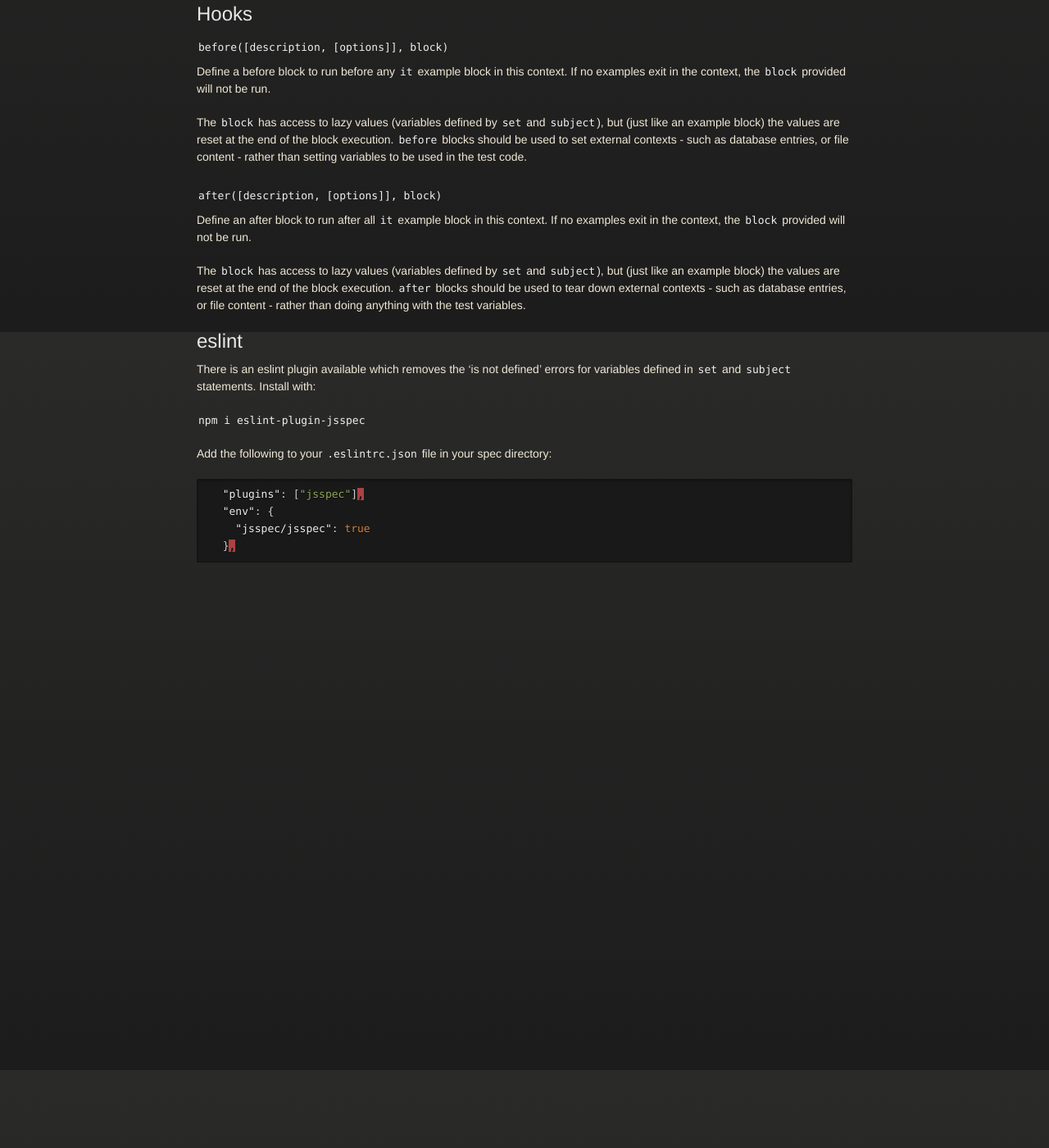
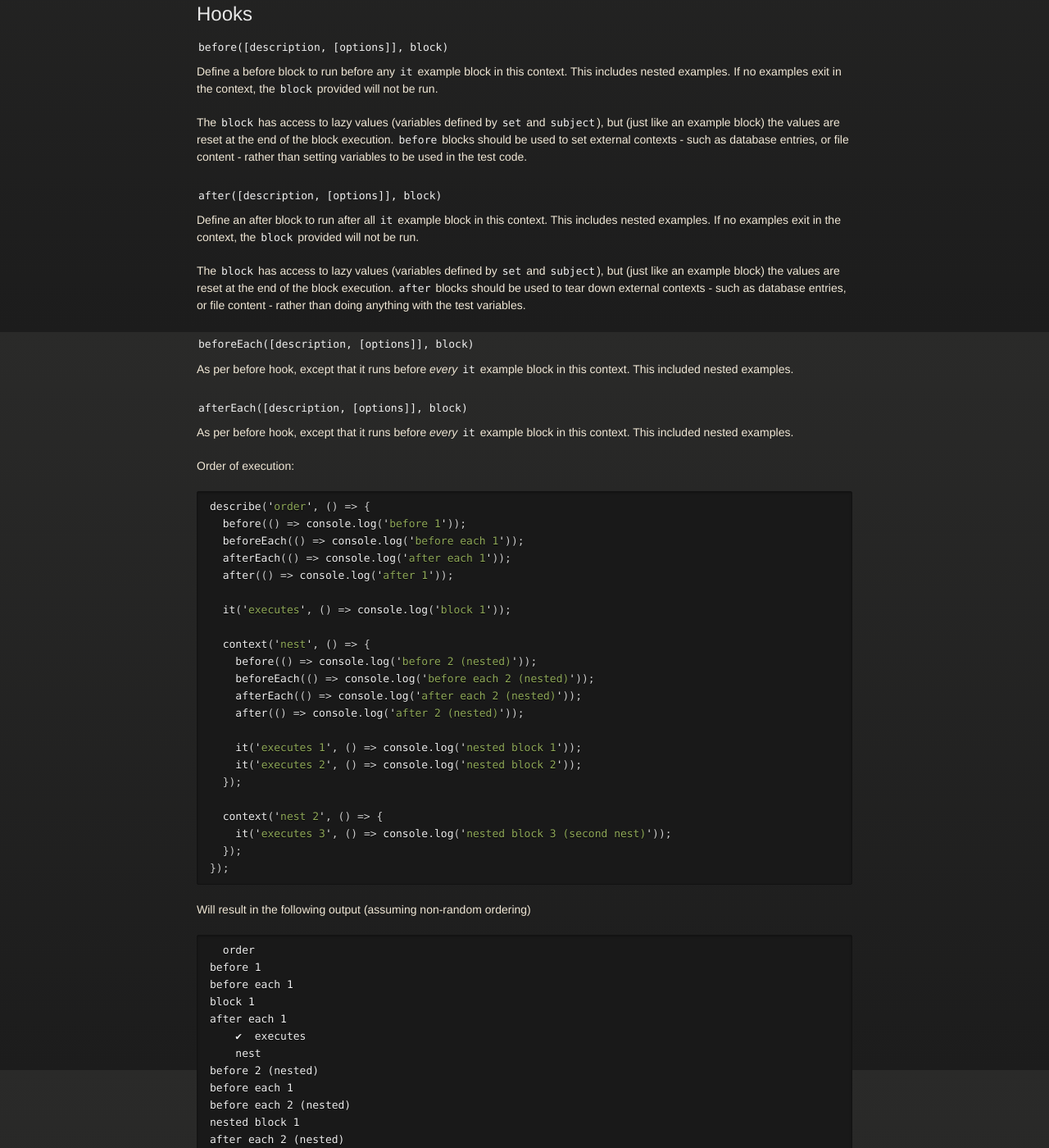
Before and after one commit to jsspec/jsspec.github.io, a Jekyll site: the page built from index.md, in a window 1280 px wide and 1400 px high, scrolled down 3195 px. Shown: the whole window at 82% size. Built offline with Jekyll 4.4.1, drawn with Linux system fonts in a browser that asks for light colours; our own code applies the rules of GitHub Pages for plain Markdown files; before the commit the page ends 3971 px from its top, so only the background shows below that; some of the changed text lies outside the part shown.

Commit message:
Add beforeEach and afterEach desc

````diff
--- a/index.md
+++ b/index.md
@@ -55,7 +55,7 @@ This improves readability and maintainability of the test code. Which in turn im
 ## Limitations
 To provide this capability, the `set` and `subject` variables are defined on the global object. This means you run the risk of breaking the world if you choose the wrong variable names. But I'm sure this will just help you choose better names. ;) In reality, `JSSpec` doesn't allow you to overwrite an existing global variable. This doesn't save you if your application code sets some object on global. Of course, assigning to global in production code is a pretty bad idea anyway.
 
-The ecosystem is not yet complete. The system does not yet have beforeEach, or afterEach hooks.
+The ecosystem is not yet complete. The system does not yet have shared contexts or shared examples.
 
 Eventually there will be an expectation library to complement `JSSpec`. For now, `chai.expect` (or any similar assertion library) works fine.
 
@@ -125,14 +125,77 @@ it('is a thing', () => {
 ```
 ## Hooks
 ## `before([description, [options]], block)`
-Define a before block to run before any `it` example block in this context. If no examples exit in the context, the `block` provided will not be run.
+Define a before block to run before any `it` example block in this context. This includes nested examples. If no examples exit in the context, the `block` provided will not be run.
 
 The `block` has access to lazy values (variables defined by `set` and `subject`), but (just like an example block) the values are reset at the end of the block execution. `before` blocks should be used to set external contexts - such as database entries, or file content - rather than setting variables to be used in the test code.
 
 ## `after([description, [options]], block)`
-Define an after block to run after all `it` example block in this context. If no examples exit in the context, the `block` provided will not be run.
+Define an after block to run after all `it` example block in this context. This includes nested examples. If no examples exit in the context, the `block` provided will not be run.
 
 The `block` has access to lazy values (variables defined by `set` and `subject`), but (just like an example block) the values are reset at the end of the block execution. `after` blocks should be used to tear down external contexts - such as database entries, or file content - rather than doing anything with the test variables.
+
+## `beforeEach([description, [options]], block)`
+As per before hook, except that it runs before _every_ `it` example block in this context. This included nested examples.
+
+## `afterEach([description, [options]], block)`
+As per before hook, except that it runs before _every_ `it` example block in this context. This included nested examples.
+
+Order of execution:
+```javascript
+describe('order', () => {
+  before(() => console.log('before 1'));
+  beforeEach(() => console.log('before each 1'));
+  afterEach(() => console.log('after each 1'));
+  after(() => console.log('after 1'));
+
+  it('executes', () => console.log('block 1'));
+
+  context('nest', () => {
+    before(() => console.log('before 2 (nested)'));
+    beforeEach(() => console.log('before each 2 (nested)'));
+    afterEach(() => console.log('after each 2 (nested)'));
+    after(() => console.log('after 2 (nested)'));
+
+    it('executes 1', () => console.log('nested block 1'));
+    it('executes 2', () => console.log('nested block 2'));
+  });
+
+  context('nest 2', () => {
+    it('executes 3', () => console.log('nested block 3 (second nest)'));
+  });
+});
+```
+
+Will result in the following output (assuming non-random ordering)
+```
+  order
+before 1
+before each 1
+block 1
+after each 1
+    ✔︎  executes
+    nest
+before 2 (nested)
+before each 1
+before each 2 (nested)
+nested block 1
+after each 2 (nested)
+after each 1
+      ✔︎  executes 1
+before each 1
+before each 2 (nested)
+nested block 2
+after each 2 (nested)
+after each 1
+      ✔︎  executes 2
+after 2 (nested)
+    nest
+before each 1
+nested block 3 (second nest)
+after each 1
+      ✔︎  executes 3
+after 1
+```
 
 ## eslint
 There is an eslint plugin available which removes the 'is not defined' errors for variables defined in `set` and `subject` statements. Install with:
````
